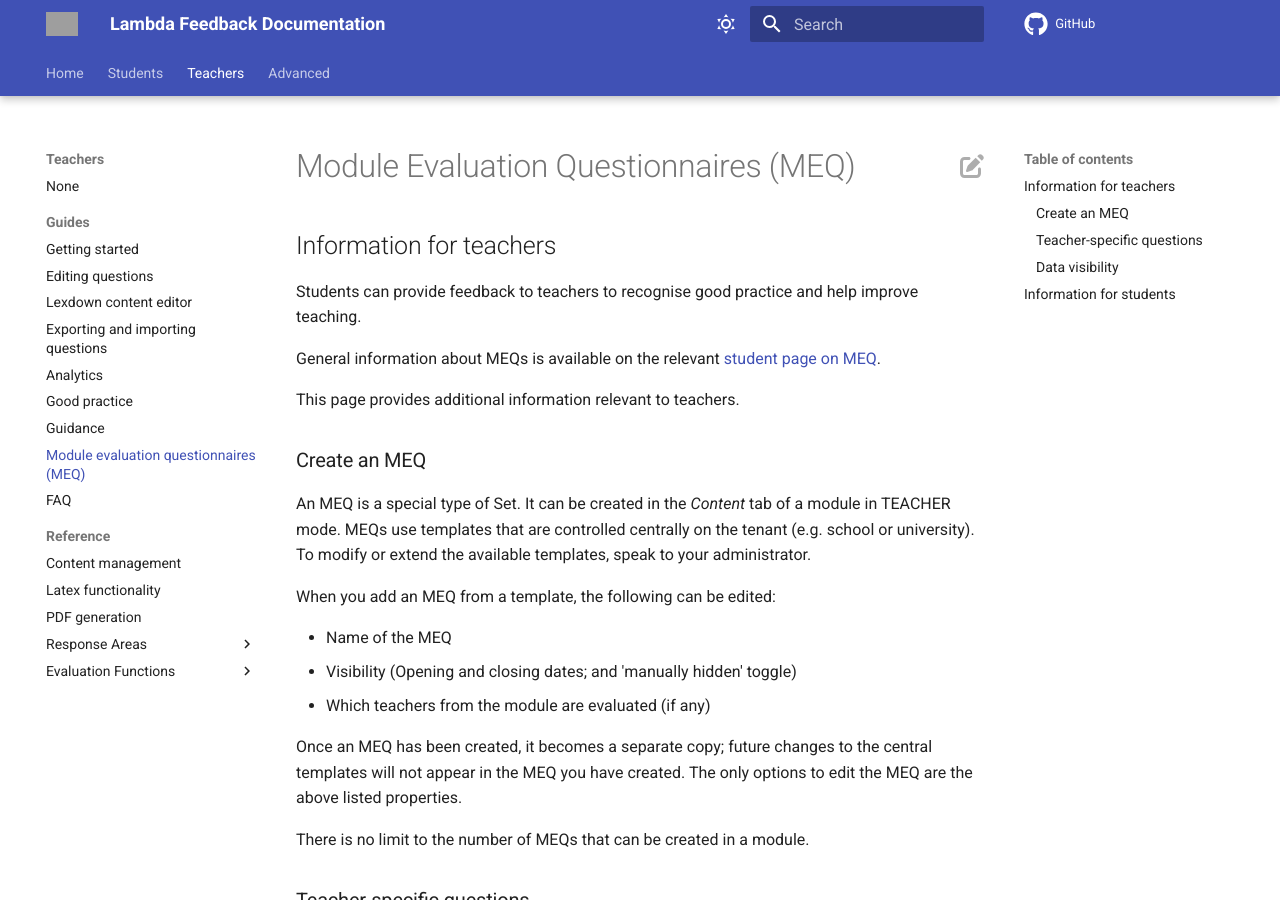
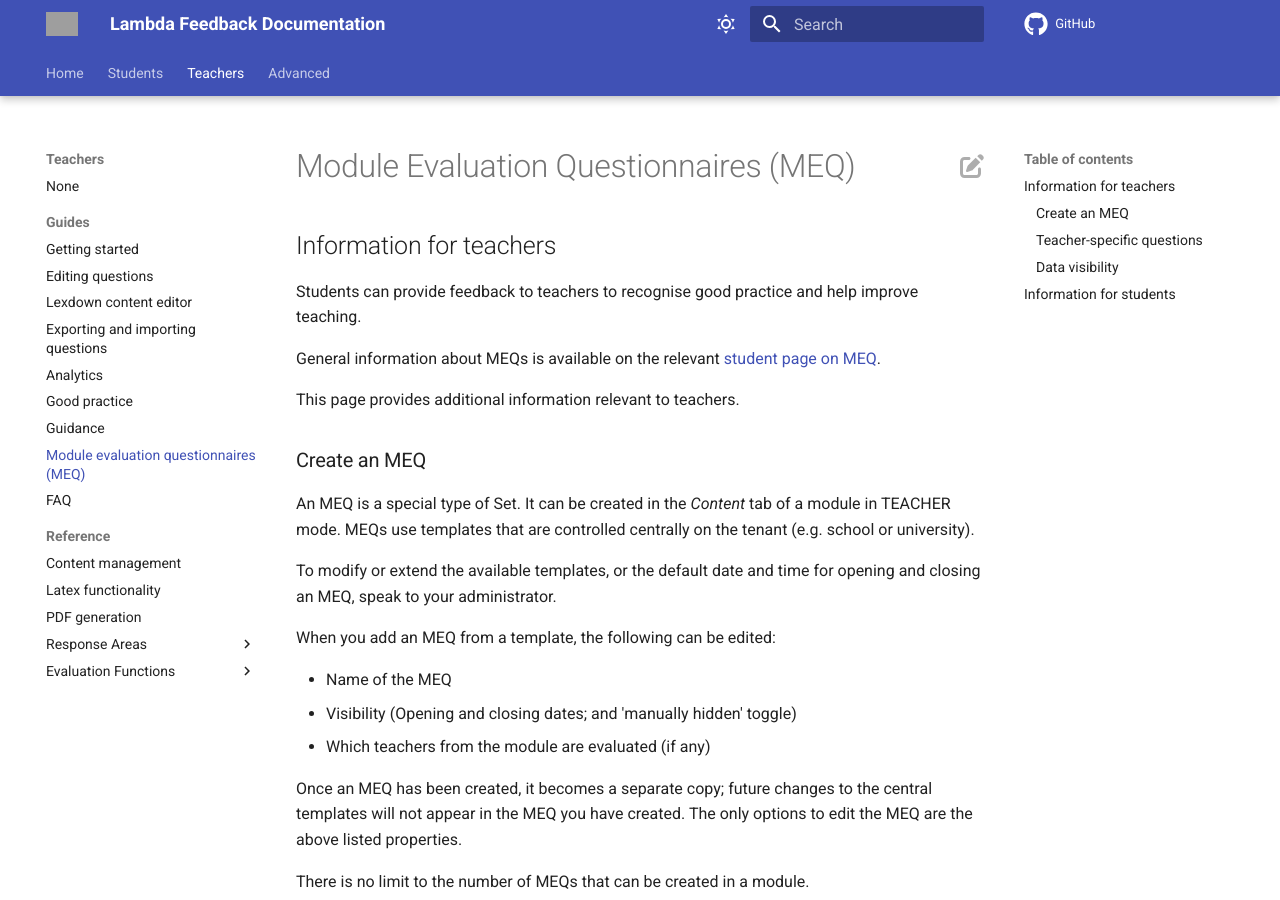
Before and after one commit to lambda-feedback/user-documentation, an MkDocs documentation site: the page built from docs/teacher/guides/MEQ.md, in a window 1280 px wide and 900 px high. Built offline with MkDocs 1.6.1 and Material for MkDocs 9.7.7, drawn with Linux system fonts in a browser that asks for light colours; comment, search, counter and statistics services are not loaded; grey boxes are pictures that could not be loaded.

Commit message:
Added note about MEQ default times

```diff
--- a/docs/teacher/guides/MEQ.md
+++ b/docs/teacher/guides/MEQ.md
@@ -10,7 +10,9 @@ This page provides additional information relevant to teachers.
 
 ### Create an MEQ
 
-An MEQ is a special type of Set. It can be created in the _Content_ tab of a module in TEACHER mode. MEQs use templates that are controlled centrally on the tenant (e.g. school or university). To modify or extend the available templates, speak to your administrator.
+An MEQ is a special type of Set. It can be created in the _Content_ tab of a module in TEACHER mode. MEQs use templates that are controlled centrally on the tenant (e.g. school or university).
+
+To modify or extend the available templates, or the default date and time for opening and closing an MEQ, speak to your administrator.
 
 When you add an MEQ from a template, the following can be edited:
 
```
